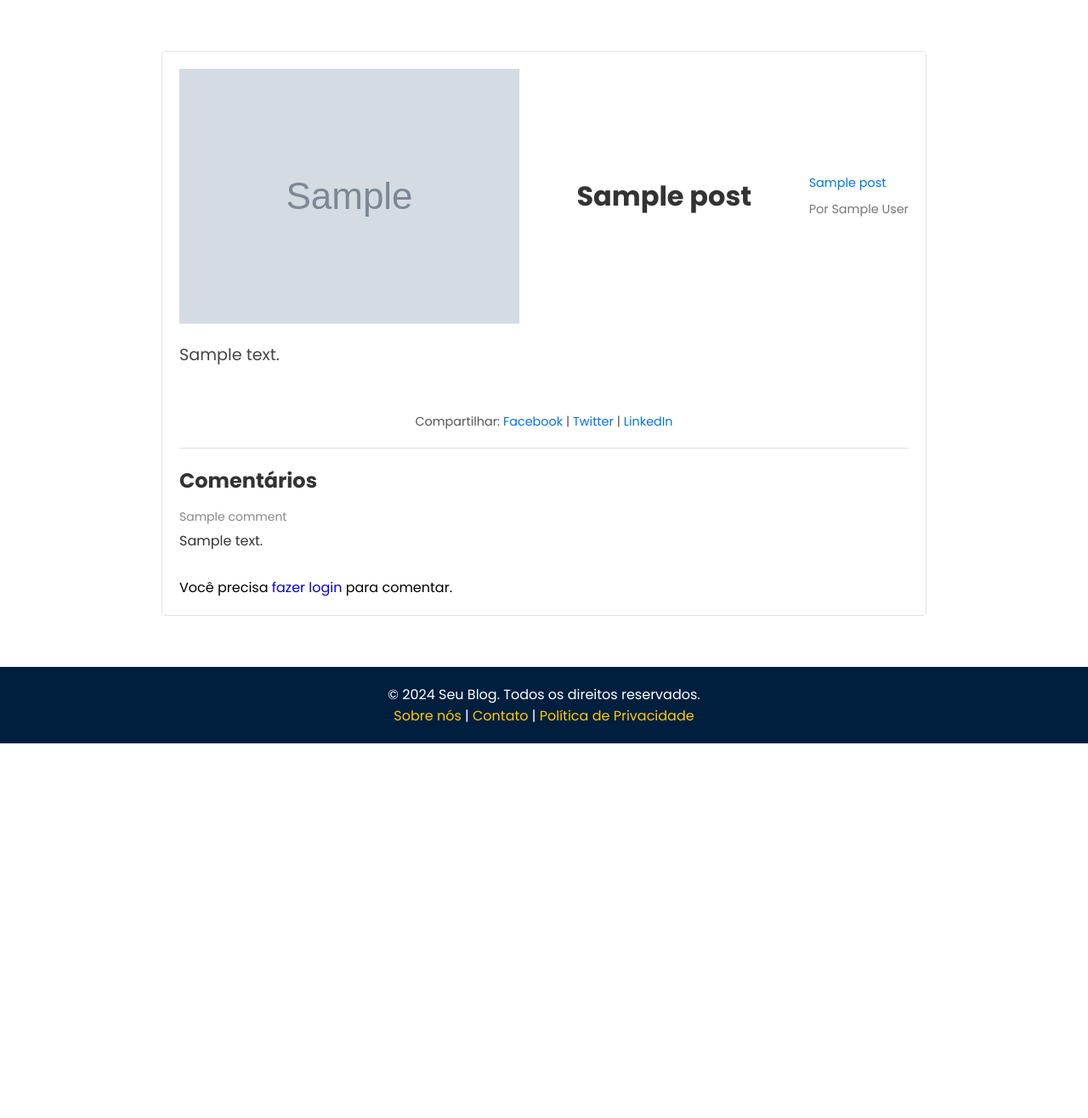
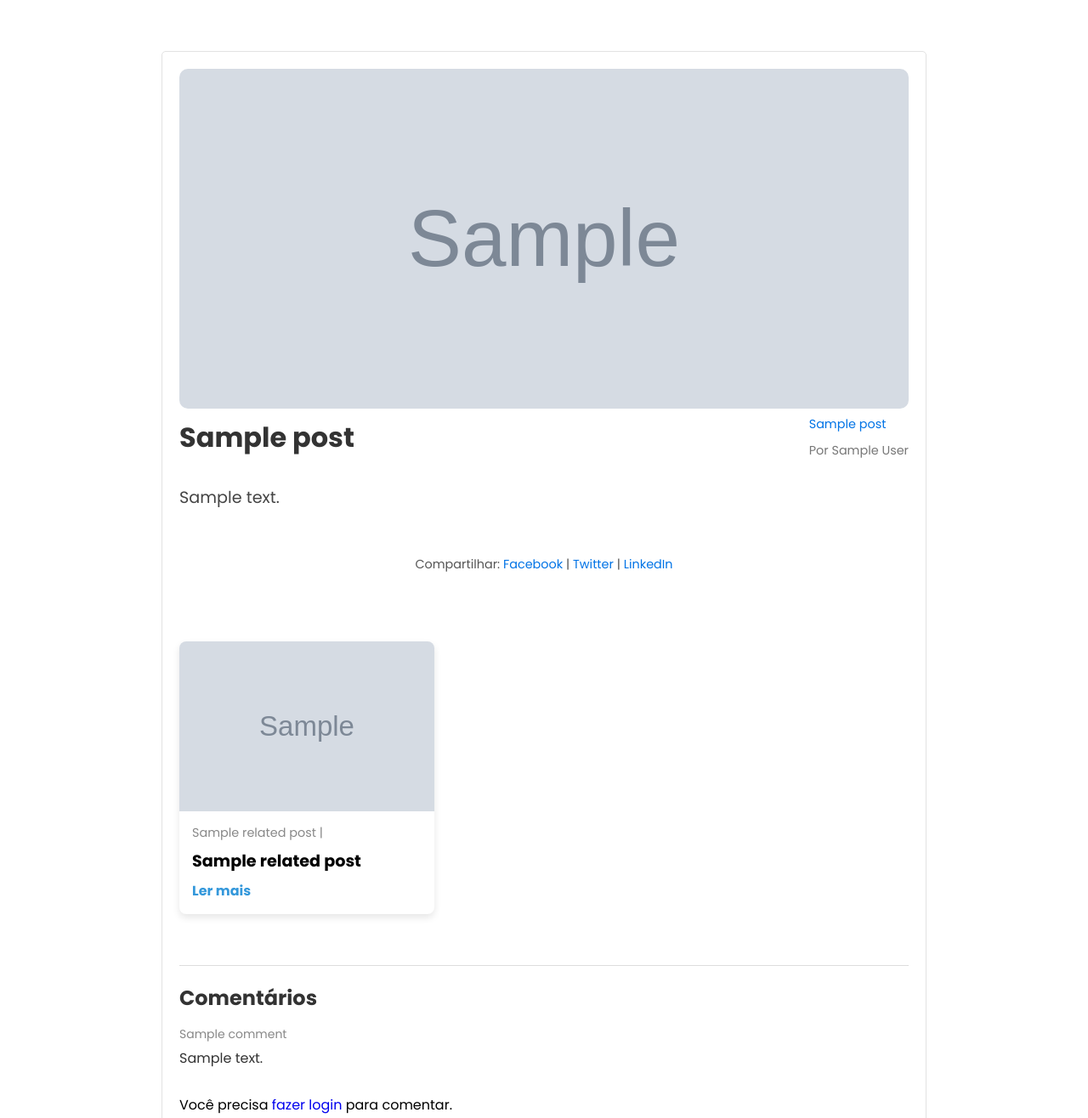
Before and after one commit to evandro-webdev/blog-php-oo, a PHP site: template app/views/blog/post.php in a window 1280 px wide. Shown: the part 110-1426 px from the top of the page at 85% size. Before the commit the page ends 985 px from the top, so only its background shows below. Run offline with PHP 8.4, Linux system fonts and the light colour scheme; the template is opened without the code that fills it: most values are stand-ins (such as "Sample title", 1, 10 or a date in 2020); grey boxes marked "Sample" are stand-in pictures; data that the repository does not hold is empty.

Commit message:
add related posts

```diff
--- a/app/database/Filters.php
+++ b/app/database/Filters.php
@@ -29,7 +29,7 @@ class Filters
     $value = strip_tags($formatter);
 
     $fieldBind = str_contains($field, '.') ? str_replace('.', '', $field) : $field;
-    $this->filters['where'][] = "$field $operator :$fieldBind $logic";
+    $this->filters['where'][] = "$field $operator :$fieldBind $logic ";
     $this->binds[$fieldBind] = trim($value, "'");
 
     return $this;
--- a/app/routes/web.php
+++ b/app/routes/web.php
@@ -15,7 +15,7 @@ try {
   $router->group(['prefix' => 'blog', 'controller' => 'blog'], function () {
     $this->add('/', 'GET', 'BlogController:index');
     $this->add('/categoria/(:any)', 'GET', 'BlogController:index', ['slug']);
-    $this->add('?search=(:any)', 'GET', 'BlogController:index', ['search']); //arrumar, wildcards não pegam ?parametro
+    $this->add('?search=(:any)', 'GET', 'BlogController:index', ['search']);
     $this->add('/(:any)', 'GET', 'BlogController:show', ['slug']);
     $this->add('/comment', 'POST', 'CommentController:create');
   });
--- a/app/traits/Validations.php
+++ b/app/traits/Validations.php
@@ -11,8 +11,8 @@ trait Validations
   public function required($field, $inputType = 'text')
   {
     $data = $inputType == 'file' ? Request::file($field) : Request::input($field);
-    //resolver
-    if (empty($data)) {
+
+    if (($inputType == 'file' && $data['error'] === UPLOAD_ERR_NO_FILE) || empty($data)) {
       Flash::set($field, 'O campo acima é obrigatório.');
       return null;
     }
--- a/app/views/blog/post.php
+++ b/app/views/blog/post.php
@@ -16,10 +16,10 @@ $this->layout('master', ['title' => $title]); ?>
 
 <div class="container">
   <article class="single-post">
-      <header class="post-header">
     <?php if (isset($post->imagePath)) { ?>
     <img src="<?php echo $post->imagePath ?>">
     <?php } ?>
+    <header class="post-header">
       <h1 class="post-title"><?php echo $post->title ?></h1>
       <div class="post-meta">
         <span class="post-category"><?php echo $post->category_title ?></span>
@@ -41,6 +41,23 @@ $this->layout('master', ['title' => $title]); ?>
       </div>
     </footer>
   </article>
+
+  <div class="related-slides-container">
+    <?php foreach ($relatedPosts as $relatedPost) { ?>
+    <div class="related-slide" id="related-slide-<?php echo $relatedPost->id; ?>">
+      <div class="related-slide-image" style="background-image: url('<?php echo $relatedPost->imagePath ?? ''; ?>');">
+      </div>
+      <div class="related-slide-content">
+        <div class="related-slide-info">
+          <span class="related-category"><?php echo $relatedPost->categoryTitle; ?></span> |
+          <span class="related-date"><?php echo formatDate($relatedPost->created_at); ?></span>
+        </div>
+        <h3 class="related-title"><?php echo $relatedPost->title; ?></h3>
+        <a href="/blog/<?php echo $relatedPost->slug; ?>" class="related-read-more">Ler mais</a>
+      </div>
+    </div>
+    <?php } ?>
+  </div>
 
   <section class="comments-section">
     <h2 class="comments-title">Comentários</h2>
--- a/public/css/temporary-styles.css
+++ b/public/css/temporary-styles.css
@@ -465,6 +465,13 @@ button {
   flex-grow: 1;
 }
 
+.single-post img {
+  width: 100%;
+  height: 400px;
+  border-radius: 10px;
+  object-fit: cover;
+}
+
 .post-header {
   margin-bottom: 20px;
 }
@@ -510,6 +517,50 @@ button {
 
 .share-links a:hover {
   text-decoration: underline;
+}
+
+.related-slides-container {
+  margin: 60px 0;
+  display: flex;
+  gap: 20px;
+}
+
+.related-slide {
+  max-width: 300px;
+  flex: 0 0 80%;
+  display: flex;
+  flex-direction: column;
+  background-color: #fff;
+  border-radius: 8px;
+  overflow: hidden;
+  box-shadow: 0 4px 8px rgba(0, 0, 0, 0.1);
+}
+
+.related-slide-image {
+  width: 100%;
+  height: 200px;
+  background-size: cover;
+  background-position: center;
+}
+
+.related-slide-content {
+  padding: 15px;
+}
+
+.related-slide-info {
+  font-size: 0.9em;
+  color: #888;
+}
+
+.related-title {
+  font-size: 1.2em;
+  margin: 8px 0;
+}
+
+.related-read-more {
+  color: #3498db;
+  text-decoration: none;
+  font-weight: bold;
 }
 
 .comments-section {
```
Also changed, not shown: app/controllers/Admin/AdminController.php (+9 -28 lines), app/controllers/Blog/BlogController.php (+18 -1 lines), app/library/ImageManager.php (added, +38 -0 lines), public/img/posts/6717f00d83233-post312.jpg (deleted). Lines whose indentation alone changed are shown as unchanged.
